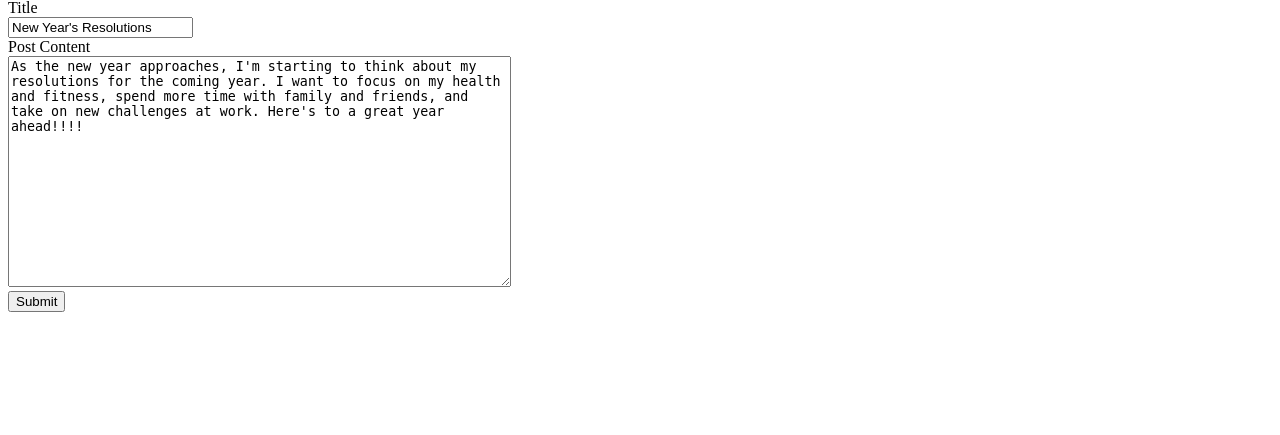
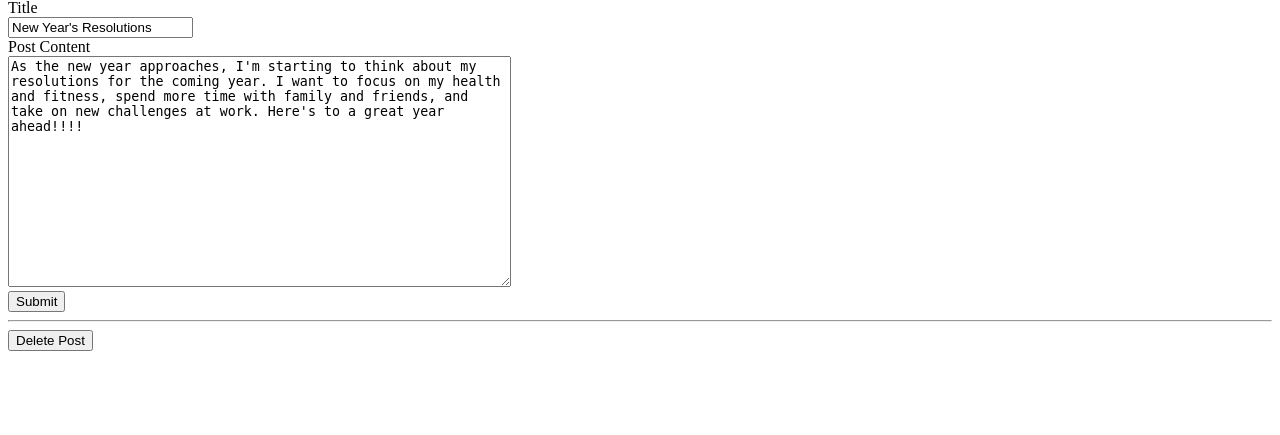
Before and after one commit to Q-333/stock_visualizer_docker, a Flask app: page /1/edit/ in a window 1280 px wide. Shown: the part 154-589 px from the top of the page. Run offline with Flask 3, Linux system fonts and the light colour scheme; data comes from the database, SQL or seed files in the repository; both versions use the stored data as it was after the commit.

Commit message:
This is the 6th part of the flask blog tutorial.

```diff
--- a/app.py
+++ b/app.py
@@ -109,4 +109,29 @@ def edit(id):
     #If GET then display page
     return render_template('edit.html', post=post)
 
+# create a route to delete a post
+#delete page will only be processed with a POSt method
+#the post id is the url parameter
+
+@app.route('/<int:id>/delete/', methods=('POST',))
+def delete(id):
+    # get the post
+    post = get_post(id)
+
+    #Connect to the database
+    conn = get_db_connection()
+
+    #execute a delete query
+    conn.execute('DELETE from posts WHERE id = ?', (id,))
+
+    #connect and close connection
+    conn.commit()
+    conn.close()
+
+    #flash success message
+    flash('"{}" was successfully delted!'.format(post['title']))
+
+    #return to homepage
+    return redirect(url_for('index'))
+
 app.run(port=5000)
--- a/templates/edit.html
+++ b/templates/edit.html
@@ -20,4 +20,8 @@
         <br>
         <button type="submit">Submit</button>
     </form>
+    <hr>
+    <form action="{{ url_for('delete', id = post['id'])}}" method="POST">
+        <input type="submit" value="Delete Post" onclick="return confirm('Are you sure you want to delte this post?')">
+    </form>
 {% endblock %}
```
Also changed, not shown: database.db.
